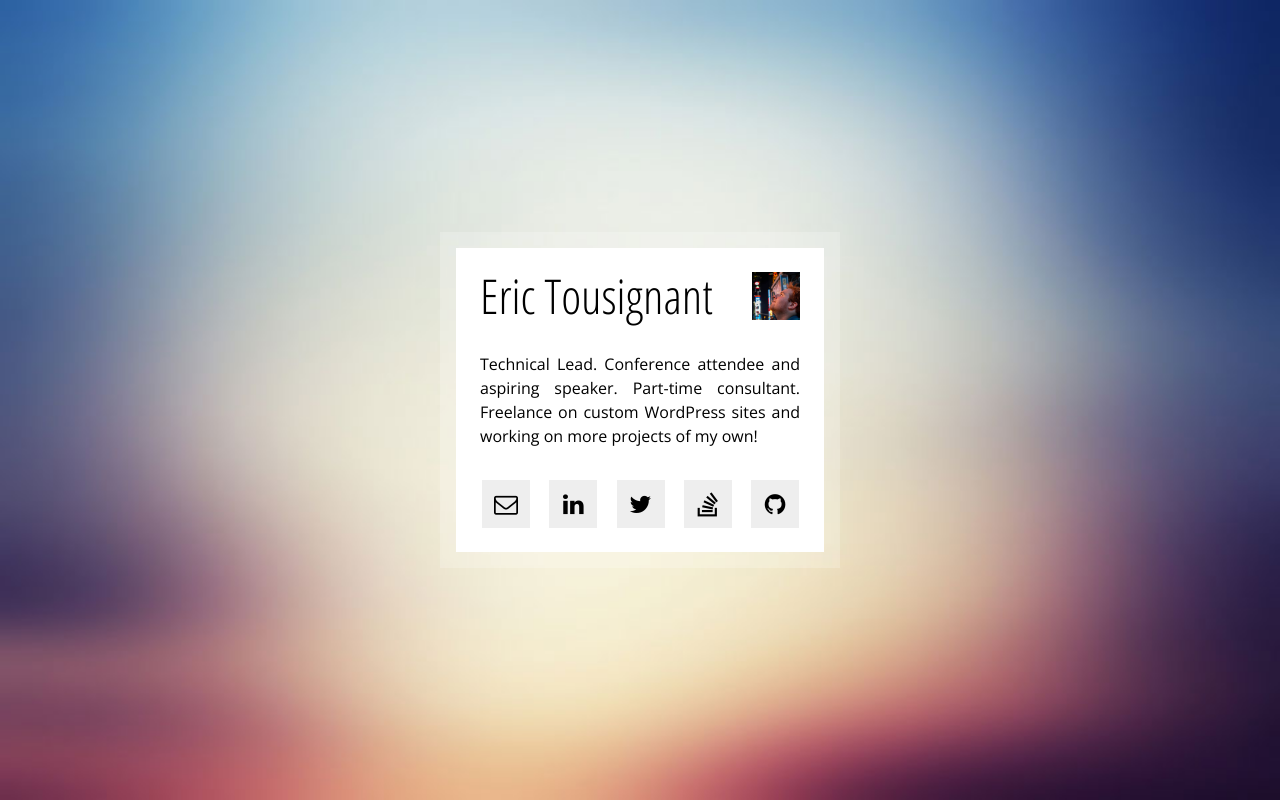
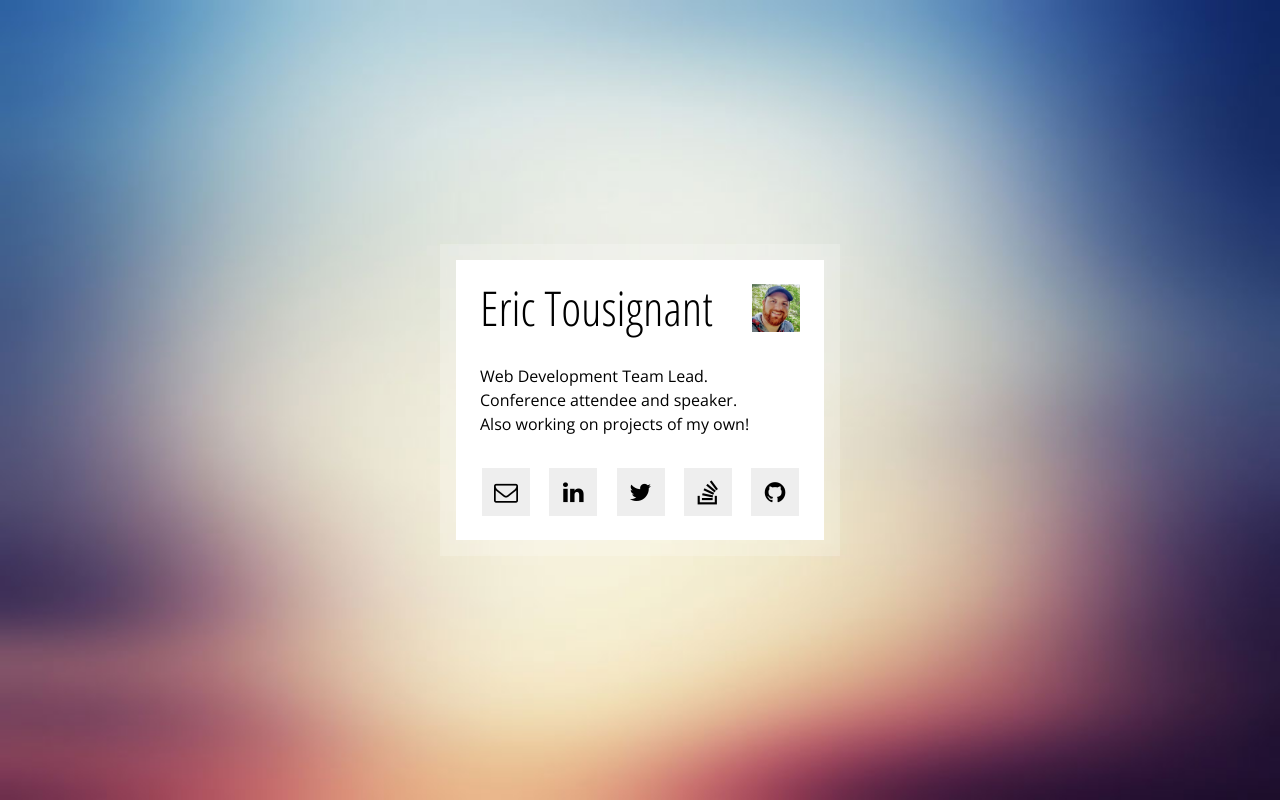
Before and after one commit to EricTousignant/EricTousignant.com, a plain HTML site: page index.html in a window 1280 px wide. Drawn offline with nearby package versions, Linux system fonts and the light colour scheme.

Commit message:
Update index.html

```diff
--- a/index.html
+++ b/index.html
@@ -20,8 +20,8 @@
     <!-- http://ogp.me/ for details -->
     <meta property="og:url" content="http://erictousignant.com/" />
     <meta property="og:image" content="http://erictousignant.com/assets/img/EricTousignant2015.jpg" />
-    <meta property="og:title" content="Eric Tousignant, technical lead" />
-    <meta property="og:description" content="Conference attendee and aspiring speaker. Part-time consultant. Freelance on custom WordPress sites and working on more projects!" />
+    <meta property="og:title" content="Eric Tousignant, Web Development Team Lead" />
+    <meta property="og:description" content="Conference attendee and speaker. Also working on projects of my own!" />
 
     <!-- TWITTER
     - https://dev.twitter.com/docs/cards/types/summary-card
@@ -54,11 +54,11 @@ ga('send', 'pageview');
 
             <h1 class="name">Eric Tousignant</h1>
 
-            <img class="photo" src="assets/img/EricTousignant2015.jpg">
+            <img class="photo" src="assets/img/EricTousignant2021.jpg">
 
         </header>
 
-        <p>Technical Lead. Conference attendee and aspiring speaker. Part-time consultant. Freelance on custom WordPress sites and working on more projects of my own!</p>
+        <p>Web Development Team Lead. <br>Conference attendee and speaker.<br>Also working on projects of my own!</p>
 
         <footer>
 
```
